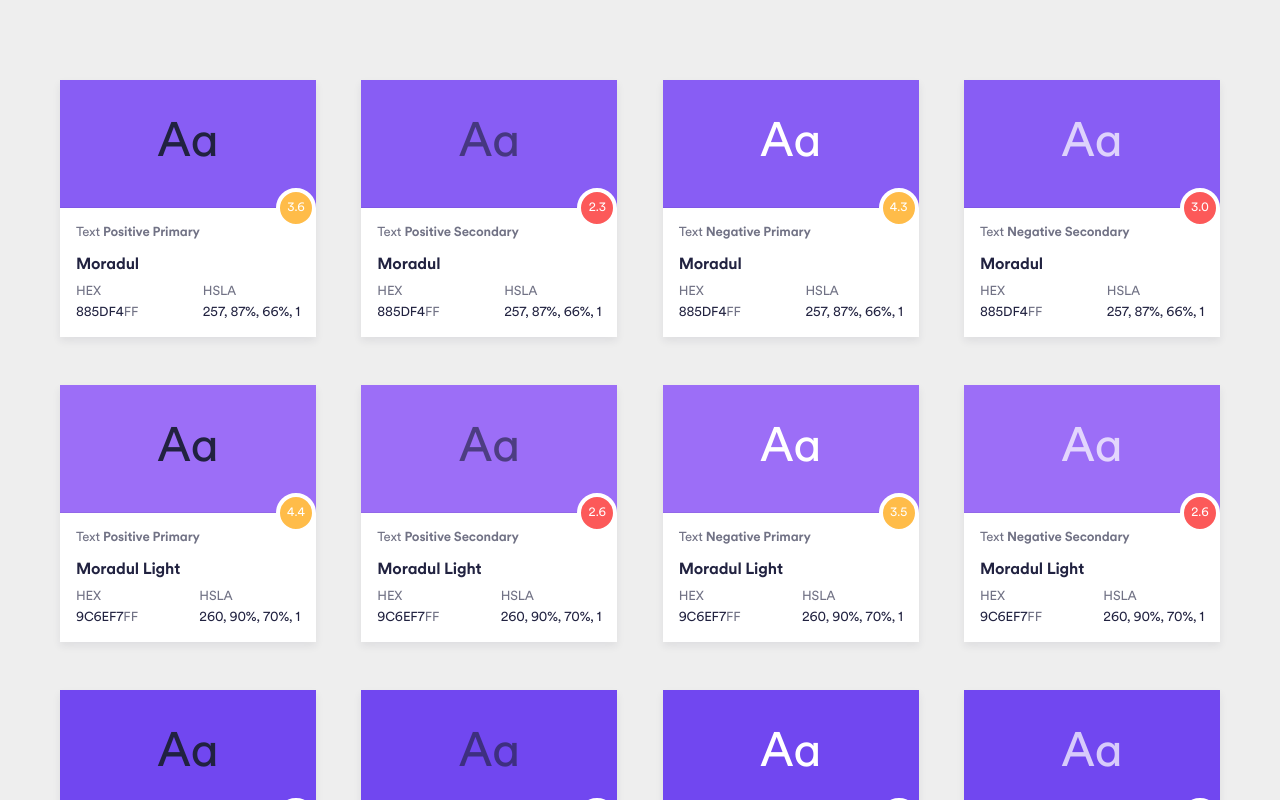
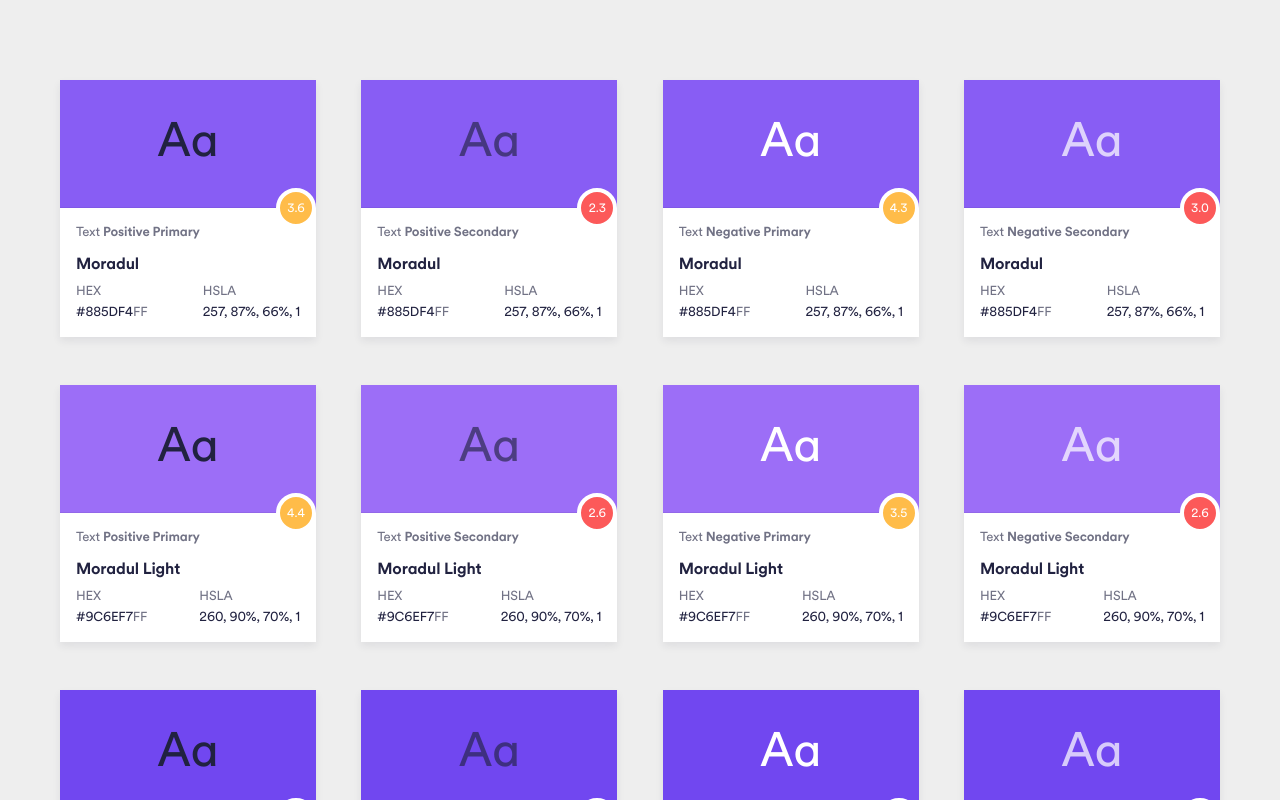
Before and after one commit to gemaderus/accesible-colors, a React (Create React App) app: page / in a window 1280 px wide. Shown: the top 800 px of the page. Built offline with nearby package versions, Linux system fonts and the light colour scheme.

Commit message:
Fixed legend pixel, vertical align rating and # hex.

```diff
--- a/src/legend.js
+++ b/src/legend.js
@@ -10,15 +10,15 @@ class Legend extends Component {
       <ul className='legend-list color-gray-light'>
         <li className='legend-item'>
           <i className='circle awesome'></i>
-          <p>4.5+ Passes AA level for any size text and AAA for large text (above 18pt or bold above 14pt) 7.5+ Passes AAA level for any size text</p>
+          <p>7.5+ Passes AAA level for any size text</p>
         </li>
         <li className='legend-item'>
           <i className='circle success'></i>
-          <p>4.5+ Passes AA level for any size text and AAA for large text (above 18pt or bold above 14pt)</p>
+          <p>4.5+ Passes AA level for any size text and AAA for large text (above 24px or bold above 18.5px)</p>
         </li>
         <li className='legend-item'>
           <i className='circle warning'></i>
-          <p>4.0+ Passes AA for large text (above 18pt or bold above 14pt)</p>
+          <p>4.0+ Passes AA for large text (above 24px or bold above 18.5px)</p>
         </li>
         <li className='legend-item'>
           <i className='circle danger'></i>
--- a/src/sample.css
+++ b/src/sample.css
@@ -59,7 +59,8 @@
   font-size: 12px;
   display: flex;
   align-items: center;
-  justify-content: center; }
+  justify-content: center;
+  padding-top: 2px; }
 
 .uppercase {
   text-transform: uppercase;
--- a/src/sample.js
+++ b/src/sample.js
@@ -64,7 +64,7 @@ class Sample extends Component {
             <ul className="card-bg-detail">
               <li>
                 <h4 className='color-gray-light'>HEX</h4>
-                <span className='uppercase'>{hex8Main}</span>
+                <span className='uppercase'>#{hex8Main}</span>
                 <span className='uppercase color-gray-light'>{hex8Trans}</span>
               </li>
               <li>
```
